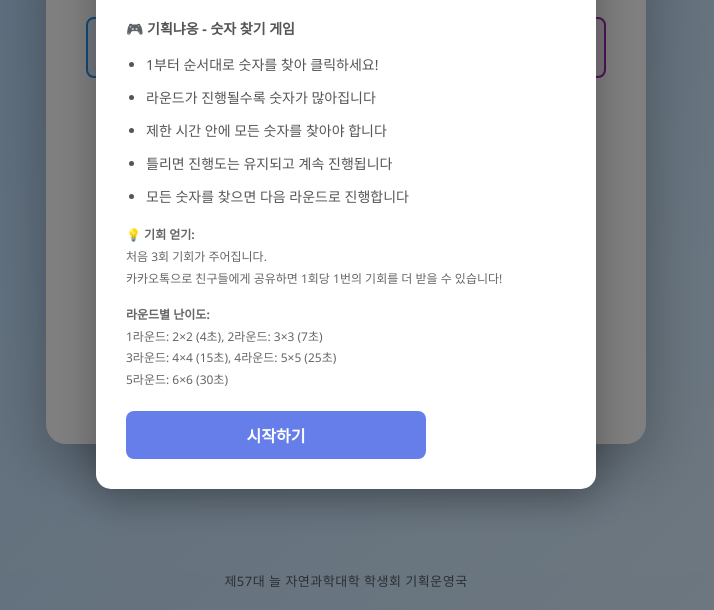
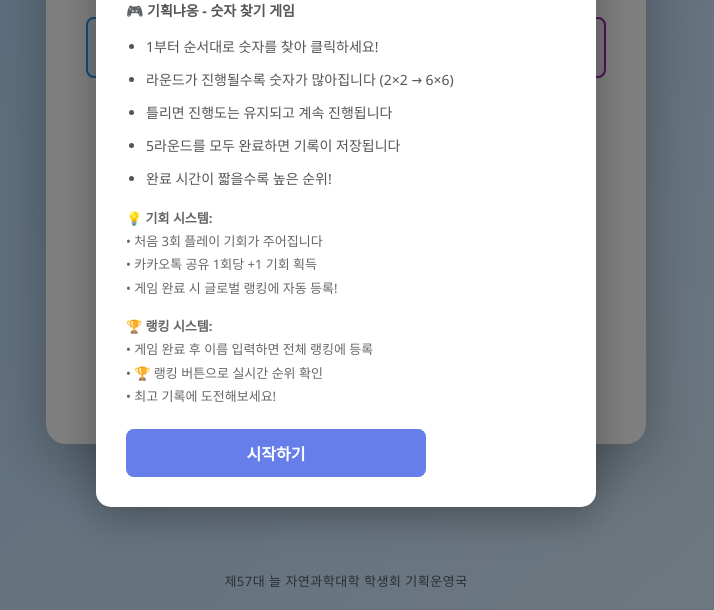
Before and after one commit to mingyuJe/totodaycat, a plain HTML site: page index.html in a window 1280 px wide. Shown: the part 190-800 px from the top of the page, without its empty margins (294-1008 px from the left). Drawn offline with Linux system fonts and the light colour scheme; a script that the page names is missing.

Commit message:
Revise game rules and opportunity system in HTML
Updated game rules and opportunity system descriptions.

```diff
--- a/index.html
+++ b/index.html
@@ -45,21 +45,22 @@
         <p><strong>🎮 기획냐옹 - 숫자 찾기 게임</strong></p>
         <ul>
           <li>1부터 순서대로 숫자를 찾아 클릭하세요!</li>
-          <li>라운드가 진행될수록 숫자가 많아집니다</li>
-          <li>제한 시간 안에 모든 숫자를 찾아야 합니다</li>
+          <li>라운드가 진행될수록 숫자가 많아집니다 (2×2 → 6×6)</li>
           <li>틀리면 진행도는 유지되고 계속 진행됩니다</li>
-          <li>모든 숫자를 찾으면 다음 라운드로 진행합니다</li>
+          <li>5라운드를 모두 완료하면 기록이 저장됩니다</li>
+          <li>완료 시간이 짧을수록 높은 순위!</li>
         </ul>
-        <p style="margin-top: 15px; font-size: 12px; color: #666;">
-          <strong>💡 기회 얻기:</strong><br>
-          처음 3회 기회가 주어집니다.<br>
-          카카오톡으로 친구들에게 공유하면 1회당 1번의 기회를 더 받을 수 있습니다!
+        <p style="margin-top: 15px; font-size: 13px; color: #666;">
+          <strong>💡 기회 시스템:</strong><br>
+          • 처음 3회 플레이 기회가 주어집니다<br>
+          • 카카오톡 공유 1회당 +1 기회 획득<br>
+          • 게임 완료 시 글로벌 랭킹에 자동 등록!
         </p>
-        <p style="margin-top: 15px; font-size: 12px; color: #666;">
-          <strong>라운드별 난이도:</strong><br>
-          1라운드: 2×2 (4초), 2라운드: 3×3 (7초)<br>
-          3라운드: 4×4 (15초), 4라운드: 5×5 (25초)<br>
-          5라운드: 6×6 (30초)
+        <p style="margin-top: 15px; font-size: 13px; color: #666;">
+          <strong>🏆 랭킹 시스템:</strong><br>
+          • 게임 완료 후 이름 입력하면 전체 랭킹에 등록<br>
+          • 🏆 랭킹 버튼으로 실시간 순위 확인<br>
+          • 최고 기록에 도전해보세요!
         </p>
       </div>
       <button class="close-btn" onclick="closeRulesModal()">시작하기</button>
```
